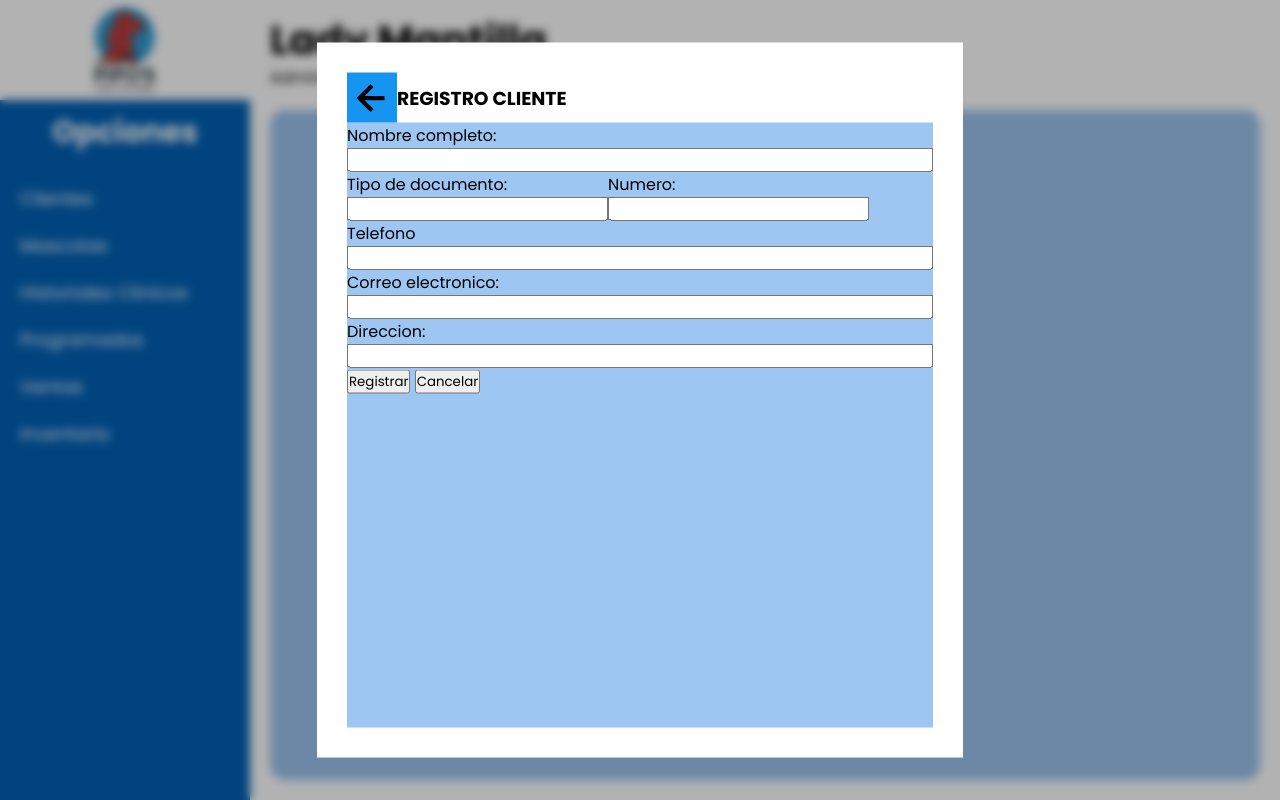
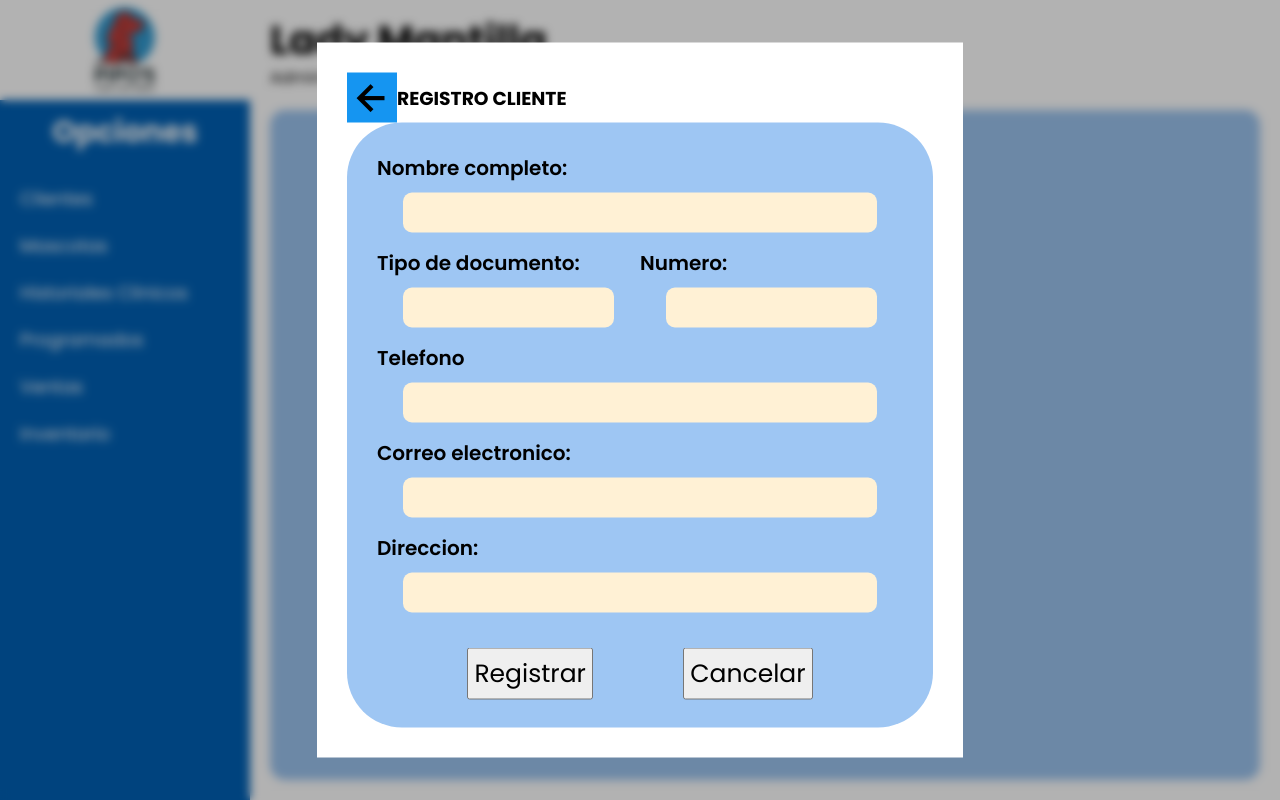
Before and after one commit to JojanDev/proyecto_final, a plain HTML site: page home.html in a window 1280 px wide. Drawn offline with nearby package versions, Linux system fonts and the light colour scheme.

Commit message:
Avance formulario cliente

```diff
--- a/home.html
+++ b/home.html
@@ -103,7 +103,7 @@
                     </div>
                     <div class="form__container-field">
                         <label for="" class="form__label">Numero:</label>
-                        <input type="text" class="form__input">
+                        <input type="text" class="form__input form__input--long">
                     </div>
                 </div>
                 <div class="form__container-field">
@@ -121,7 +121,6 @@
                 <div class="form__container-btns">
                     <button class="form__btn btn-register">Registrar</button>
                     <button class="form__btn btn-cancel">Cancelar</button>
-                    <i class='bx  bx-search-big'></i>
                 </div>
             </form>
         </div>
--- a/registro_cliente.css
+++ b/registro_cliente.css
@@ -44,13 +44,51 @@
     flex-direction: column;
     width: 586px;
     height: 605px;
+    padding: 30px;
+    gap: 15px;
+    border-radius: 55px;
+}
+
+.form__label{
+    font-size: 20px;
+    font-weight: 550;
 }
 
 .form__container-field{
     display: flex;
     flex-direction: column;
+    gap: 10px;
 }
 
 .form_container-fields{
     display: flex;
+    justify-content: space-between;
+    /* width: 526px; */
 }
+
+.form_container-fields > .form__container-field > .form__input{
+    width: 80%;
+}
+
+.form__input{
+    width: 90%;
+    height: 40px;
+    /* margin: 0 30px; */
+    align-self: center;
+    font-size: 20px;
+    background-color: #FFF1D5;
+    border-radius: 9px;
+    border: none;
+    outline: none;
+}
+
+.form__container-btns{
+    display: flex;
+    justify-content: space-evenly;
+    margin-top: 20px;
+}
+
+.form__btn{
+    font-size: 25px;
+    padding: 5px;
+}
```
